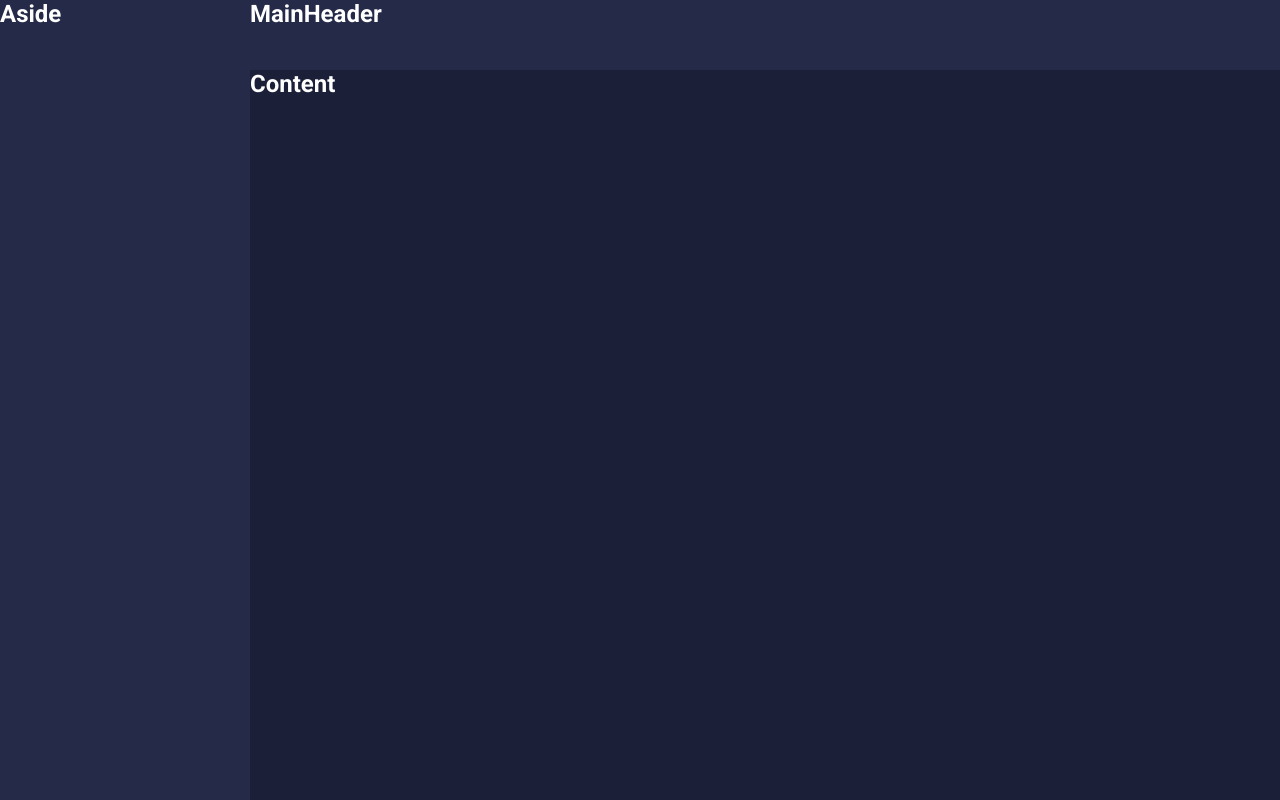
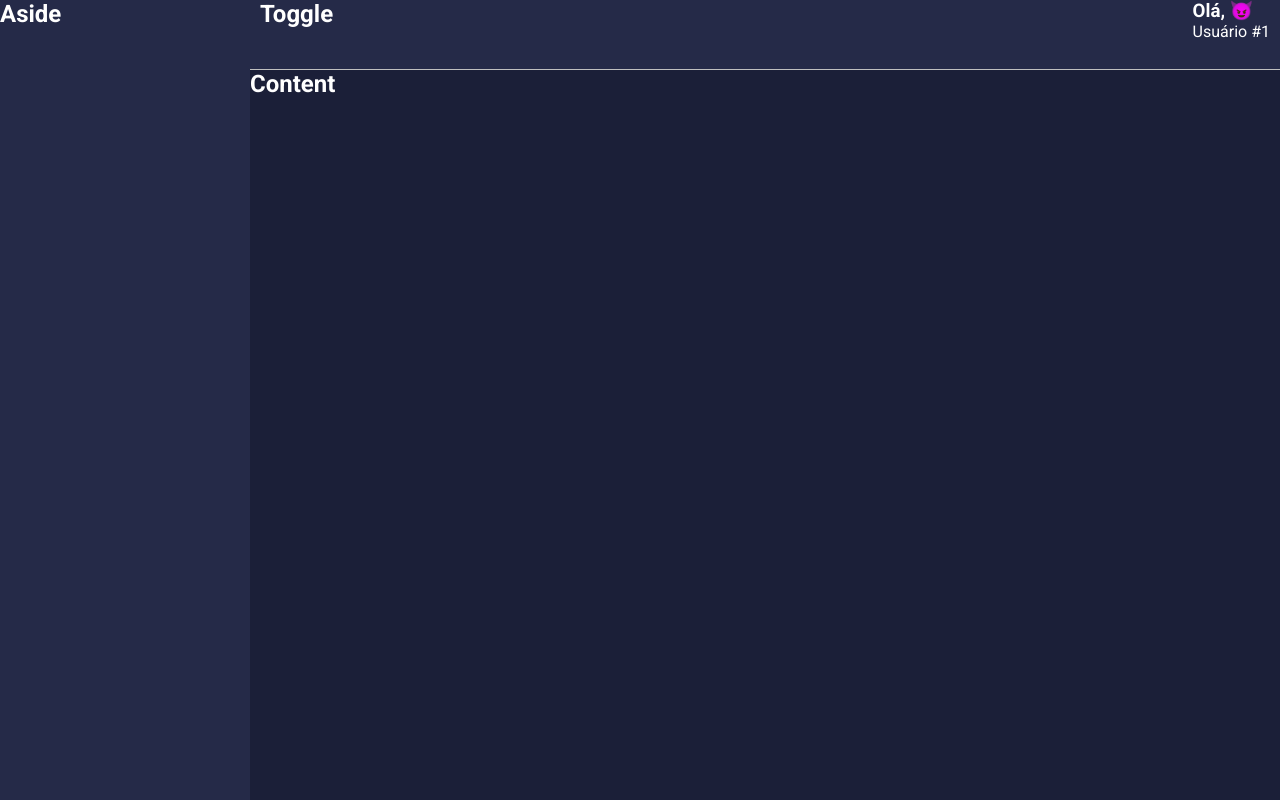
Before and after one commit to EduBergantini/didactic-spoon, a React (Create React App) app: page / in a window 1280 px wide. Built offline with nearby package versions, Linux system fonts and the light colour scheme.

Commit message:
feat: design  main header right side

```diff
--- a/src/components/main-header/index.tsx
+++ b/src/components/main-header/index.tsx
@@ -1,10 +1,22 @@
-import React from "react";
-import { Container } from "./styles";
+import React, {useMemo} from "react";
+import emojis from "../../utils/emojis";
+import { Container, Profile, Welcome, UserName } from "./styles";
 
 const MainHeader: React.FC = () => {
+
+    const emoji = useMemo(() => {
+        const index = Math.floor(Math.random() * emojis.length);
+        return emojis[index];
+    }, []);
+
     return (
         <Container>
-            <h2>MainHeader</h2>
+            <h2>Toggle</h2>
+
+            <Profile>
+                <Welcome>Olá, {emoji} </Welcome>
+                <UserName>Usuário #1</UserName>
+            </Profile>
         </Container>
     );
 };
--- a/src/components/main-header/styles.ts
+++ b/src/components/main-header/styles.ts
@@ -3,5 +3,19 @@
 export const Container = styled.div`
     grid-area: MH;
     background-color: ${props => props.theme.colors.secondary};
-    color: ${props => props.theme.colors.white}
+    color: ${props => props.theme.colors.white};
+    display: flex;
+    justify-content: space-between;
+    padding: 0 10px;
+    border-bottom: 1px solid ${props => props.theme.colors.gray};
 `;
+
+export const Profile  = styled.div`
+    display: flex;
+    flex-direction: column;
+
+`;
+
+export const Welcome  = styled.h3``;
+
+export const UserName = styled.span``;
--- /dev/null
+++ b/src/utils/emojis.ts
@@ -0,0 +1 @@
+export default ['😀', '😁', '😂', '😃', '😄', '😅', '😆', '😇', '😈', '😉', '😊']
```
